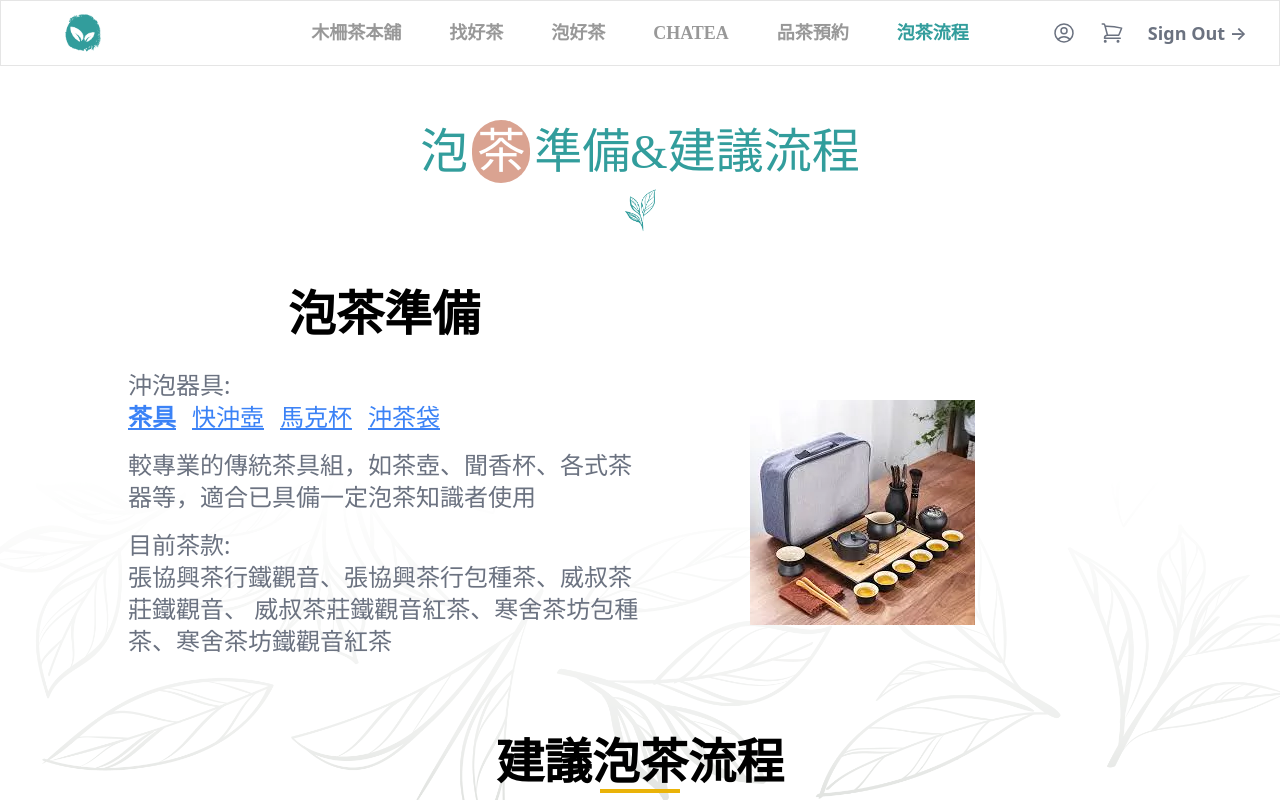
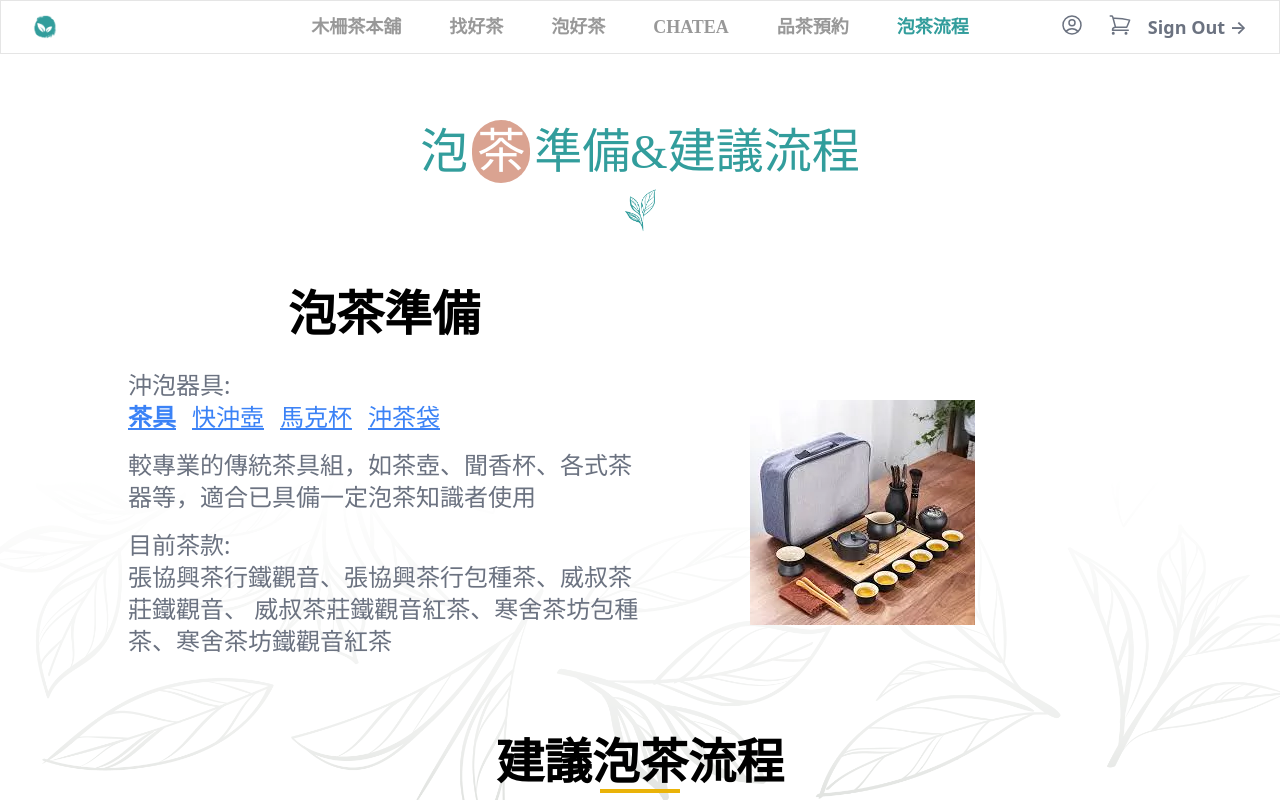
Before and after one commit to Mattis3858/graduation_with_next, a Next.js app: page /processIntro in a window 1280 px wide. Shown: the top 802 px of the page. Built offline with nearby package versions, Linux system fonts and the light colour scheme; a web font is replaced by a local one.

Commit message:
Navbar、personalInfoSidebar  RWD

```diff
--- a/app/components/Navbar.js
+++ b/app/components/Navbar.js
@@ -48,12 +48,16 @@ export default function Navbar() {
     <header className="">
       {/* {console.log(session.user.name)} */}
       <nav
-        className="mx-auto flex items-center justify-between pt-3 pb-3 lg:px-8 navbar"
+        className="flex items-center justify-between pt-3 pb-3 lg:px-8 navbar px-8"
         aria-label="Global"
       >
         <div className="flex lg:flex-1">
           <Link href="/" className="">
-            <img className="h-10 logo" src="images/logo.png" alt="" />
+            <img
+              className="h-6 w-auto md:h-5 md:w-5 lg:w-5 lg:h-5 xl:h-6 xl:w-6 logo "
+              src="images/logo.png"
+              alt=""
+            />
           </Link>
         </div>
         <div className="flex lg:hidden">
@@ -70,7 +74,7 @@ export default function Navbar() {
         <Popover.Group className="hidden lg:flex lg:gap-x-12">
           <Link
             href="/"
-            className={`text-lg font-semibold leading-6 nav-item ${
+            className={`text-lg md:text-base lg:text-base xl:text-lg font-semibold leading-6 nav-item ${
               currentRoute === '/' ? 'active' : ''
             }`}
           >
@@ -124,7 +128,7 @@ export default function Navbar() {
           </Popover> */}
           <Link
             href="/goodtea"
-            className={`text-lg font-semibold leading-6 nav-item ${
+            className={`text-lg md:text-base lg:text-base xl:text-lg font-semibold leading-6 nav-item ${
               currentRoute === '/goodtea' ? 'active' : ''
             }`}
             onClick={() => setPathname('/goodtea')}
@@ -133,7 +137,7 @@ export default function Navbar() {
           </Link>
           <Link
             href="/brewgoodtea"
-            className={`text-lg font-semibold leading-6 nav-item ${
+            className={`text-lg md:text-base lg:text-base xl:text-lg font-semibold leading-6 nav-item ${
               currentRoute === '/brewgoodtea' ? 'active' : ''
             }`}
             onClick={() => setPathname('/brewgoodtea')}
@@ -142,7 +146,7 @@ export default function Navbar() {
           </Link>
           <Link
             href="/chatea"
-            className={`text-lg font-semibold leading-6 nav-item ${
+            className={`text-lg md:text-base lg:text-base xl:text-lg font-semibold leading-6 nav-item ${
               currentRoute === '/chatea' ? 'active' : ''
             }`}
             onClick={() => setPathname('/chatea')}
@@ -151,7 +155,7 @@ export default function Navbar() {
           </Link>
           <Link
             href="/reservation"
-            className={`text-lg font-semibold leading-6 nav-item ${
+            className={`text-lg md:text-base lg:text-base xl:text-lg font-semibold leading-6 nav-item ${
               currentRoute === '/reservation' ? 'active' : ''
             }`}
             onClick={() => setPathname('/reservation')}
@@ -167,7 +171,7 @@ export default function Navbar() {
           </Link> */}
           <Link
             href="/processIntro"
-            className={`text-lg font-semibold leading-6 nav-item ${
+            className={`text-lg md:text-base lg:text-base xl:text-lg font-semibold leading-6 nav-item ${
               currentRoute === '/processIntro' ? 'active' : ''
             }`}
             onClick={() => setPathname('/processIntro')}
@@ -185,19 +189,19 @@ export default function Navbar() {
         <div className="hidden lg:flex lg:flex-1 lg:justify-end">
           <a
             href="/personalInformation"
-            className="text-lg font-semibold leading-6 gray-500 hover:text-gray-900 mr-6"
+            className="text-lg font-semibold leading-6 gray-500 hover:text-gray-900 mr-4 lg:mr-6"
           >
-            <UserCircleIcon className="h-6 w-6 text-gray-500 hover:text-gray-900" />
+            <UserCircleIcon className="h-6 w-6 md:h-5 md:w-5 lg:h-5 lg:w-5 xl:h-6 xl:w-6 text-gray-500 hover:text-gray-900" />
           </a>
           <a
             href="/shoppingCart"
-            className="text-lg font-semibold leading-6 gray-500 hover:text-gray-900 mr-6"
+            className="text-lg font-semibold leading-6 gray-500 hover:text-gray-900 mr-6 md:mr-4"
           >
-            <ShoppingCartIcon className="h-6 w-6 text-gray-500 hover:text-gray-900" />
+            <ShoppingCartIcon className="h-6 w-6 md:h-5 md:w-5 lg:h-5 lg:w-5 xl:h-6 xl:w-6 text-gray-500 hover:text-gray-900" />
           </a>
           <a
             href="/api/auth/signout"
-            className="text-lg font-semibold leading-6 text-gray-500 hover:text-gray-900"
+            className="text-lg md:text-base lg:text-base xl:text-lg font-semibold leading-6 text-gray-500 hover:text-gray-900"
           >
             Sign Out <span aria-hidden="true">&rarr;</span>
           </a>
--- a/app/components/navbar.css
+++ b/app/components/navbar.css
@@ -14,8 +14,6 @@
 
 .logo {
   margin-top: 0px;
-  margin-left: 30px;
-  width: auto;
 }
 
 .nav-item {
--- a/app/personalInformation/PersonalInfoSidebar.js
+++ b/app/personalInformation/PersonalInfoSidebar.js
@@ -13,7 +13,7 @@ const PersonalInfoSidebar = () => {
     findUserRole(setRoleID, session);
   }, [session]);
   return (
-    <div className=" w-60 rounded-l-lg rounded-r-lg overflow-hidden">
+    <div className="rounded-l-lg rounded-r-lg overflow-hidden lg:w-60 ">
       <Sidebar>
         <Menu className="bg-gray-300 text-cyan-900">
           {roleID === 1 && (
--- a/app/processIntro/ProcessIntro.js
+++ b/app/processIntro/ProcessIntro.js
@@ -5,33 +5,35 @@ import './style.css';
 const ProcessIntro = (props) => {
   const [selectedTool, setSelectedTool] = useState('茶具');
 
-
   const selectTool = (tool) => {
     setSelectedTool(selectedTool === tool ? null : tool);
   };
   const toolInfo = {
-    '茶具': {
+    茶具: {
       text: '較專業的傳統茶具組，如茶壺、聞香杯、各式茶器等，適合已具備一定泡茶知識者使用',
       image: '/images/image12041-i1oe-300h.png', // Replace with the actual image path
     },
-    '快沖壺': {
+    快沖壺: {
       text: '方便快速的選擇，適合剛接觸泡茶的使用者使用',
       image: '/images/image22042-4xx-300h.png', // Replace with the actual image path
     },
-    '馬克杯': {
+    馬克杯: {
       text: '如果家裡沒有專門喝茶的茶杯可以直接用馬克杯替代即可',
       image: '/images/image32042-3h6q-300h.png', // Replace with the actual image path
     },
-    '沖茶袋': {
+    沖茶袋: {
       text: '使用馬克杯泡茶與濾茶球的使用者，如果怕茶葉在杯中散掉的話可以事先使用沖茶袋將茶葉放入其中',
       image: '/images/image42042-v9d8-300h.png', // Replace with the actual image path
     },
     '1.溫杯燙壺': {
       text1: (
         <>
-          1. 杯中加入一半 25 度常溫水後，再加入一半 90-100 度熱水<br />
-          2. 靜置 30 秒後，倒掉杯中一半的溫熱水，再加滿 step 1. 同樣溫度熱水<br />
-          3. 同樣靜置 30 秒後，再重複一次 step 2. 倒掉一半水再加滿熱水<br />
+          1. 杯中加入一半 25 度常溫水後，再加入一半 90-100 度熱水
+          <br />
+          2. 靜置 30 秒後，倒掉杯中一半的溫熱水，再加滿 step 1. 同樣溫度熱水
+          <br />
+          3. 同樣靜置 30 秒後，再重複一次 step 2. 倒掉一半水再加滿熱水
+          <br />
           4. 此時杯身已緩緩溫杯完成，即可開始泡茶
         </>
       ),
@@ -40,19 +42,17 @@ const ProcessIntro = (props) => {
     '2.溫潤泡': {
       text1: (
         <>
-          1. 使用100度C水沖泡 3 分鐘後可即取出茶葉(瀝出茶湯)<br />
-          2. 靜置 3 分鐘，即可聞茶香<br />
+          1. 使用100度C水沖泡 3 分鐘後可即取出茶葉(瀝出茶湯)
+          <br />
+          2. 靜置 3 分鐘，即可聞茶香
+          <br />
           3. 待茶湯靜置至 6 分鐘後，冷卻即可享用
         </>
       ),
       image: '/images/茶茶3.jpg',
     },
     '3.續沖方式': {
-      text1: (
-        <>
-          每泡茶可泡約 5-7 次，每泡時間增加 10 秒
-        </>
-      ),
+      text1: <>每泡茶可泡約 5-7 次，每泡時間增加 10 秒</>,
       image: '/images/茶茶2.jpg',
     },
   };
@@ -108,7 +108,10 @@ const ProcessIntro = (props) => {
                       <div>{toolInfo[selectedTool].text}</div>
                     </div>
                     <div style={imageStyle}>
-            <img src={toolInfo[selectedTool].image} alt={selectedTool}  />
+                      <img
+                        src={toolInfo[selectedTool].image}
+                        alt={selectedTool}
+                      />
                     </div>
                   </div>
                 )}
@@ -122,7 +125,6 @@ const ProcessIntro = (props) => {
               </div>
             </div>
           </div>
-
         </div>
         <div>
           <div className="mb-8 text-center">
@@ -174,7 +176,6 @@ const ProcessIntro = (props) => {
                 將茶包放入茶杯後沖入熱水， 3分鐘後即可取出茶包，靜置
                 3分鐘即可聞茶香， 待茶湯靜置至6分鐘後，冷卻即可享用 */}
                 <div>
-
                   <div className="flex">
                     {['1.溫杯燙壺', '2.溫潤泡', '3.續沖方式'].map((tool) => (
                       <button
@@ -195,7 +196,10 @@ const ProcessIntro = (props) => {
                         <div>{toolInfo[selectedTool].text1}</div>
                       </div>
                       <div style={imageStyle}>
-            <img src={toolInfo[selectedTool].image} alt={selectedTool}/>
+                        <img
+                          src={toolInfo[selectedTool].image}
+                          alt={selectedTool}
+                        />
                       </div>
                     </div>
                   )}
```
Lines whose indentation alone changed are shown as unchanged.
